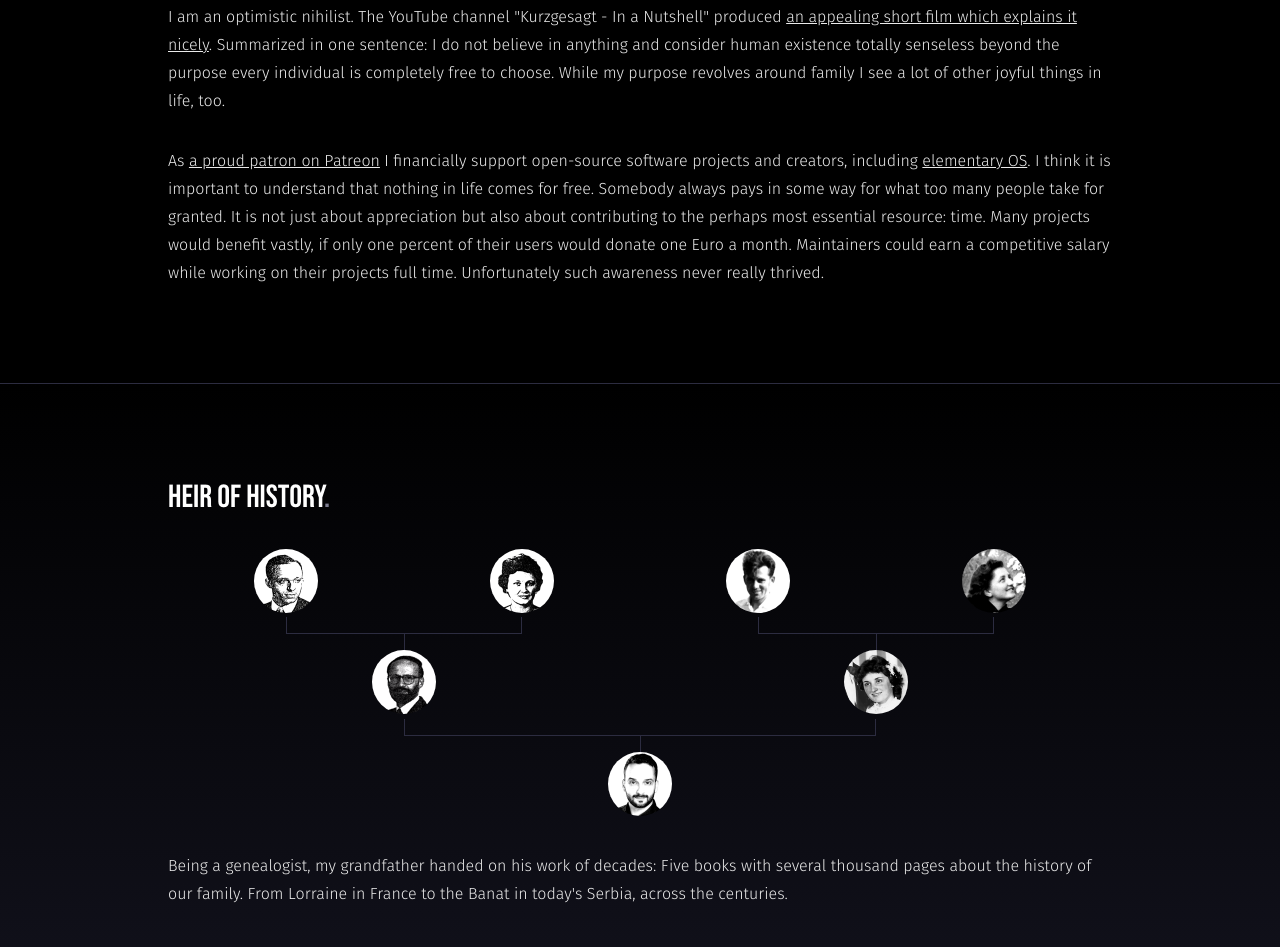
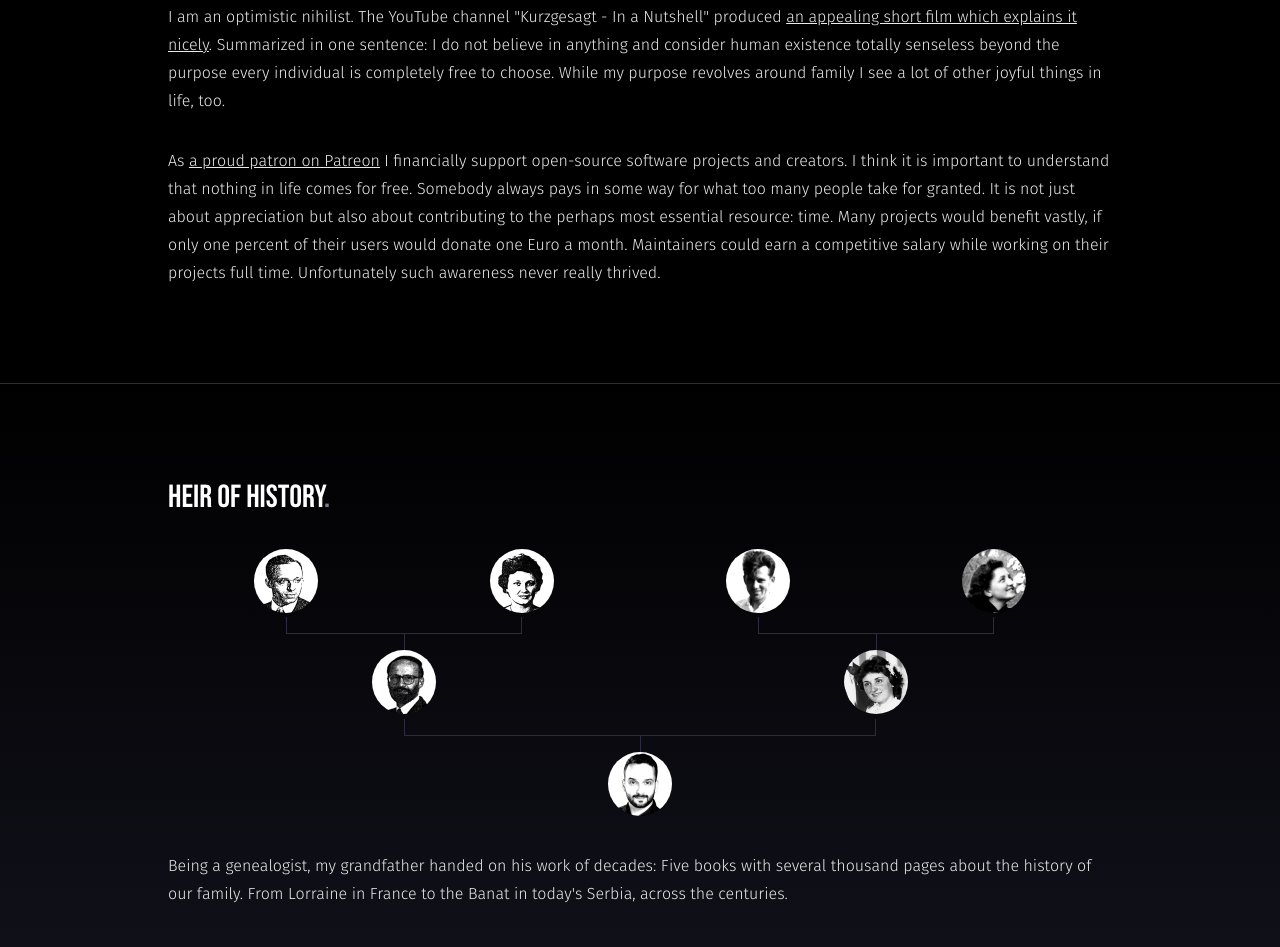
Before and after one commit to peterthomashorn/peterthomashorn-eu, a plain HTML site: page index.html in a window 1280 px wide. Shown: the part 889-1836 px from the top of the page. Drawn offline with Linux system fonts and the light colour scheme.

Commit message:
Removed reference to elementary OS.

```diff
--- a/index.html
+++ b/index.html
@@ -69,7 +69,7 @@
                         I learned French in school for four years and I engaged with Finnish for a little bit. I have a high affinity to languages.</p>
                     <p>I am an optimistic nihilist. The YouTube channel "Kurzgesagt - In a Nutshell" produced <a href="https://www.youtube.com/watch?v=MBRqu0YOH14">an appealing short film which explains it nicely</a>.
                     Summarized in one sentence: I do not believe in anything and consider human existence totally senseless beyond the purpose every individual is completely free to choose. While my purpose revolves around family I see a lot of other joyful things in life, too.</p>
-                    <p>As <a href="https://www.patreon.com/peterthomashorn/creators">a proud patron on Patreon</a> I financially support open-source software projects and creators, including <a href="https://elementary.io">elementary OS</a>.
+                    <p>As <a href="https://www.patreon.com/peterthomashorn/creators">a proud patron on Patreon</a> I financially support open-source software projects and creators.
                         I think it is important to understand that nothing in life comes for free.
                         Somebody always pays in some way for what too many people take for granted.
                         It is not just about appreciation but also about contributing to the perhaps most essential resource: time.
```
